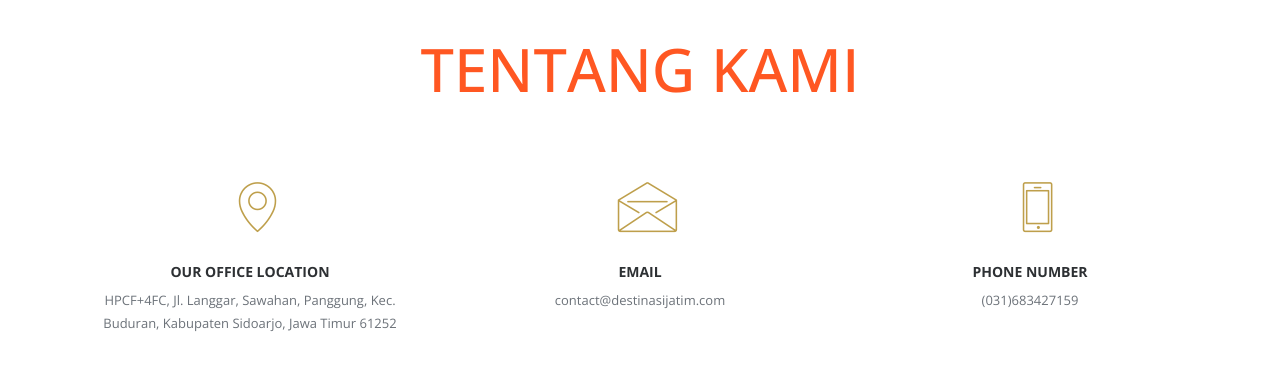
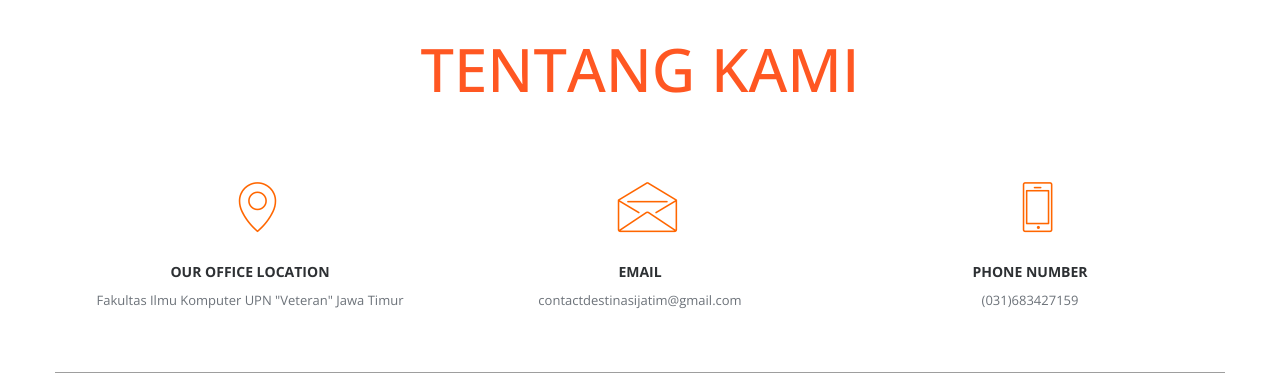
Before and after one commit to mulyani07/UAS-PEMWEB, a PHP site: page /tentang.php in a window 1280 px wide. Shown: the part 94-467 px from the top of the page. Run offline with PHP 8.4, Linux system fonts and the light colour scheme; data that the repository does not hold is empty; some libraries are stand-ins or nearby versions; some web fonts are replaced; grey boxes are pictures that could not be loaded.

Commit message:
Update tentang.php

```diff
--- a/tentang.php
+++ b/tentang.php
@@ -106,25 +106,29 @@
     <section id="services" class="services service-section">
       <div class="container">
         <div class="row">
-          <div class="col-md-4 col-sm-6 services text-center"> <span class="icon icon-map-pin" style="color:#be9f4b"></span>
+          <a href="https://maps.app.goo.gl/e8QuUSRyCSg1Pa8b7">
+          <div class="col-md-4 col-sm-6 services text-center"> <span class="icon icon-map-pin" style="color:#F60"></span>
+          </a>
             <div class="services-content">
               <h5>OUR OFFICE LOCATION</h5>
-              <p>HPCF+4FC, Jl. Langgar, Sawahan, Panggung, Kec. Buduran, Kabupaten Sidoarjo, Jawa Timur 61252</p>
+              <p>Fakultas Ilmu Komputer UPN "Veteran" Jawa Timur</p>
             </div>
           </div>
-          <div class="col-md-4 col-sm-6 services text-center"> <span class="icon icon-envelope" style="color:#be9f4b"></span>
+          <a href="https://mail.google.com/mail/u/0/?view=cm&tf=1&fs=1&to=contactdestinasijatim@gmail.com">
+          <div class="col-md-4 col-sm-6 services text-center"> <span class="icon icon-envelope" style="color:#F60"></span>
+          </a>
             <div class="services-content">
               <h5>EMAIL</h5>
-              <p>contact@destinasijatim.com</p>
+              <p>contactdestinasijatim@gmail.com</p>
             </div>
           </div>
-          <div class="col-md-4 col-sm-6 services text-center"> <span class="icon icon-phone" style="color:#be9f4b"></span>
+          <div class="col-md-4 col-sm-6 services text-center"> <span class="icon icon-phone" style="color:#F60"></span>
             <div class="services-content">
               <h5>PHONE NUMBER</h5>
               <p>(031)683427159</p>
             </div>
           </div>
-          <iframe src="https://www.google.com/maps/embed?pb=!1m18!1m12!1m3!1d15831.290416852358!2d112.72046885541994!3d-7.261020199999977!2m3!1f0!2f0!3f0!3m2!1i1024!2i768!4f13.1!3m3!1m2!1s0x2dd7f95df0933beb%3A0x5d51891bfa1d8e8c!2sPakuwon%20Tower!5e0!3m2!1sid!2sid!4v1716128647498!5m2!1sid!2sid" width="100%" height="200" frameborder="0" style="border:0" allowfullscreen></iframe>
+          <iframe src="https://www.google.com/maps/embed?pb=!1m18!1m12!1m3!1d3957.1795615344404!2d112.7857497747345!3d-7.33372119267469!2m3!1f0!2f0!3f0!3m2!1i1024!2i768!4f13.1!3m3!1m2!1s0x2dd7fb792f87d495%3A0xaae1e1cbcc3e2778!2sFakultas%20Ilmu%20Komputer%20UPN%20%22Veteran%22%20Jawa%20Timur!5e0!3m2!1sid!2sid!4v1717579556238!5m2!1sid!2sid" width="100%" height="200" frameborder="0" style="border:0" allowfullscreen></iframe>
         </div>
       </div>
     </section>
```
